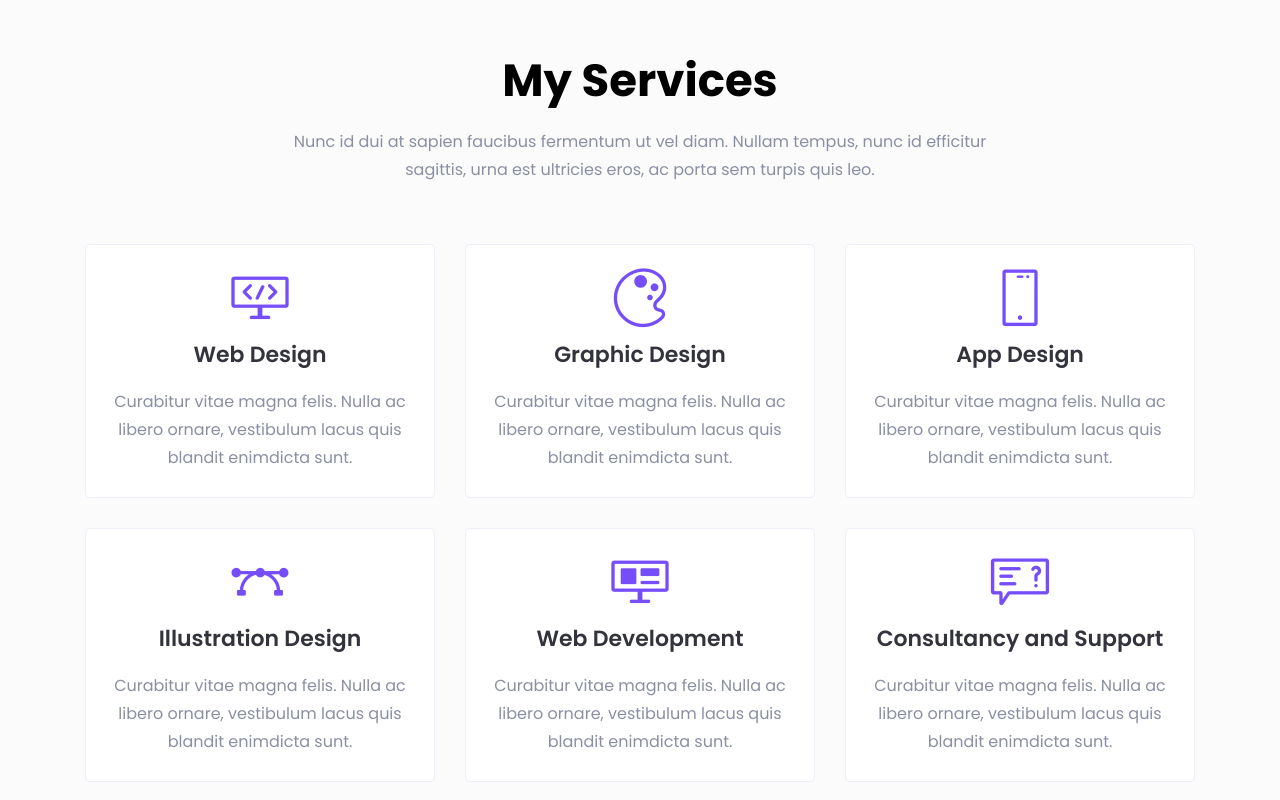
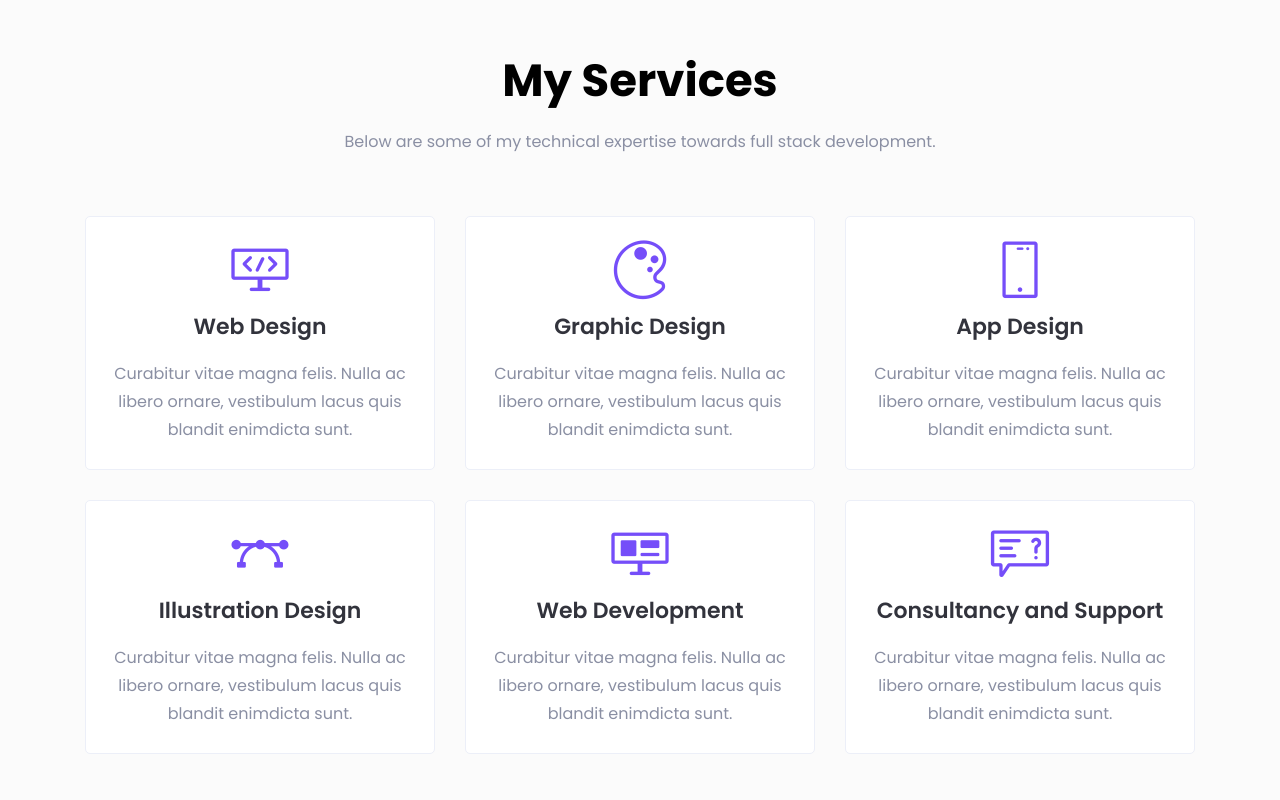
Before and after one commit to vinaydevmd/myweb, a plain HTML site: page VinayCustomWebsite/index.html in a window 1280 px wide. Shown: the part 1640-2440 px from the top of the page. Drawn offline with Linux system fonts and the light colour scheme; files whose address does not match are found by name.

Commit message:
updated some of my wordings

```diff
--- a/VinayCustomWebsite/index.html
+++ b/VinayCustomWebsite/index.html
@@ -300,7 +300,7 @@
                 <div class="col-lg-8">
                     <div class="section-title text-center pb-30">
                         <h2 class="title">My Services</h2>
-                        <p>Nunc id dui at sapien faucibus fermentum ut vel diam. Nullam tempus, nunc id efficitur sagittis, urna est ultricies eros, ac porta sem turpis quis leo.</p>
+                        <p>Below are some of my technical expertise towards full stack development.</p>
                     </div> <!-- section title -->
                 </div>
             </div> <!-- row -->
@@ -406,7 +406,7 @@
                 <div class="col-lg-8">
                     <div class="section-title pb-25">
                         <h2 class="title">My Recent Works</h2>
-                        <p>Nunc id dui at sapien faucibus fermentum ut vel diam. Nullam tempus, nunc id efficitur sagittis, urna est ultricies eros, ac porta sem turpis quis leo.</p>
+                        <p>Here are some of my recent works with my compaines on differenct technology stacks.</p>
                     </div> <!-- section title -->
                 </div>
             </div> <!-- row -->
@@ -529,7 +529,7 @@
                 <div class="col-lg-8">
                     <div class="section-title text-center pb-25">
                         <h2 class="title">From The Blog</h2>
-                        <p>Nunc id dui at sapien faucibus fermentum ut vel diam. Nullam tempus, nunc id efficitur sagittis, urna est ultricies eros, ac porta sem turpis quis leo.</p>
+                        <p>I am evid traveller likes adventures, shared some of my trips on cycle and my interest towards social welface activites.</p>
                     </div> <!-- section title -->
                 </div>
             </div> <!-- row -->
```
